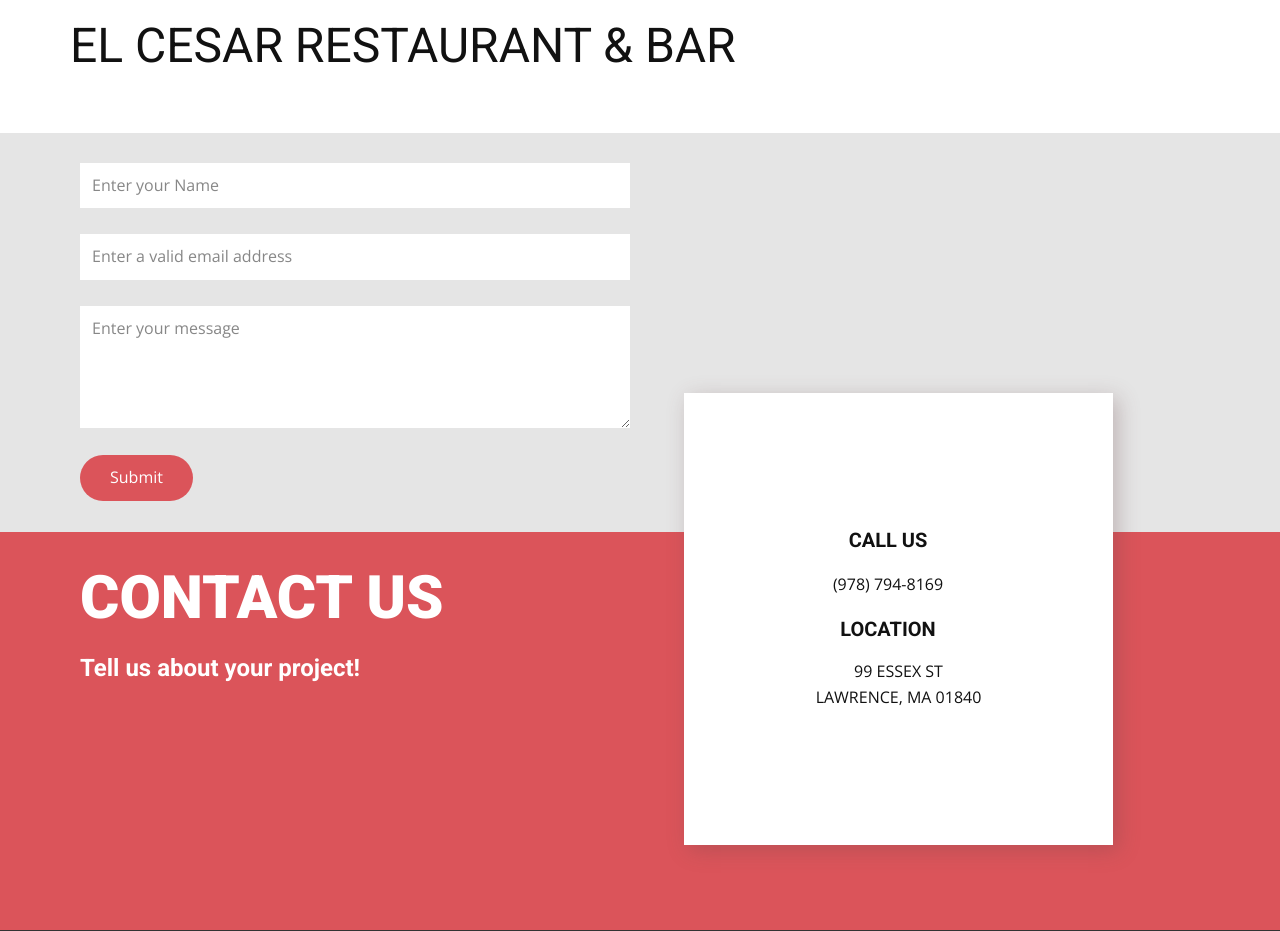
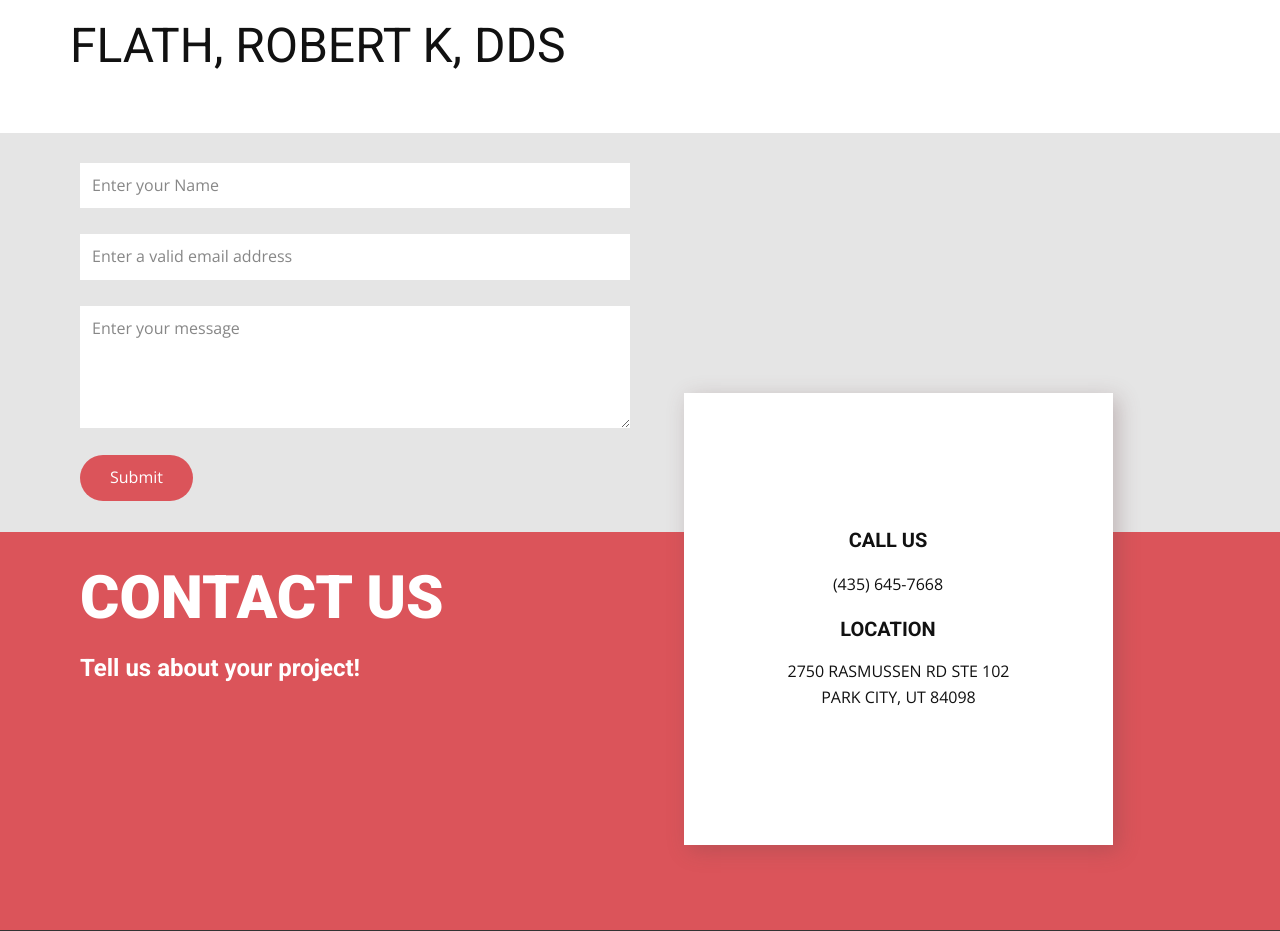
Before and after one commit to runacode/fla, a PHP site: page / in a window 1280 px wide. Shown: the top 931 px of the page. Run offline with PHP 8.4, Linux system fonts and the light colour scheme.

Commit message:
Update index.php

```diff
--- a/index.php
+++ b/index.php
@@ -1,7 +1,7 @@
-<?php $company = "EL CESAR RESTAURANT & BAR";
-$phone = "(978) 794-8169";
-	$address1 = "99 ESSEX ST";
-	$address2 = "LAWRENCE, MA 01840";
+<?php $company = "FLATH, ROBERT K, DDS";
+$phone = "(435) 645-7668";
+	$address1 = "2750 RASMUSSEN RD STE 102";
+	$address2 = "PARK CITY, UT 84098";
 ?>
 <!DOCTYPE html>
 <html style="font-size: 16px;">
```
